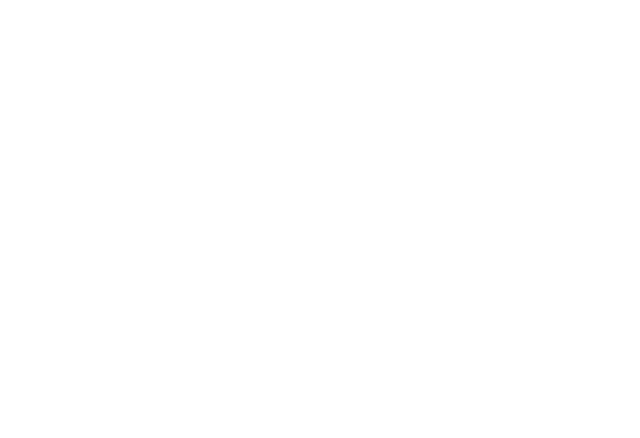
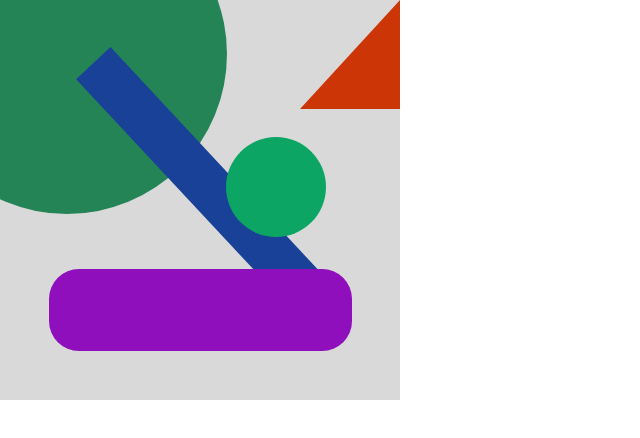
Before and after one commit to Aldar0K/pixel-perfect-figures, a plain HTML site: page index.html in a window 1280 px wide. Shown: the whole page, without its empty margins (0-640 px from the left). Drawn offline with Linux system fonts and the light colour scheme.

Commit message:
feat: finish task

```diff
--- a/index.html
+++ b/index.html
@@ -8,6 +8,12 @@
   <link rel="stylesheet" href="./style.css">
 </head>
 <body>
-
+  <div class="container">
+    <span class="circle-small"></span>
+    <span class="circle-big"></span>
+    <span class="triangle"></span>
+    <span class="rectangle"></span>
+    <span class="oval"></span>
+  </div>
 </body>
 </html>
--- a/style.css
+++ b/style.css
@@ -0,0 +1,124 @@
+/* Reset styles */
+*{
+	padding: 0;
+	margin: 0;
+	border: 0;
+}
+*,*:before,*:after{
+	-moz-box-sizing: border-box;
+	-webkit-box-sizing: border-box;
+	box-sizing: border-box;
+}
+:focus,:active{outline: none;}
+a:focus,a:active{outline: none;}
+
+nav,footer, main, header,aside{display: block;}
+
+html,body{
+	height: 100%;
+	width: 100%;
+	font-size: 100%;
+	line-height: 1;
+	font-size: 14px;
+	-ms-text-size-adjust: 100%;
+	-moz-text-size-adjust: 100%;
+	-webkit-text-size-adjust: 100%;
+}
+input,button,textarea{font-family:inherit;}
+
+input::-ms-clear{display: none;}
+button{cursor: pointer;}
+button::-moz-focus-inner {padding:0;border:0;}
+a, a:visited{text-decoration: none;}
+a:hover{text-decoration: none;}
+ul li{list-style: none;}
+img{vertical-align: top;}
+
+h1,h2,h3,h4,h5,h6{font-size:inherit;font-weight: 400;}
+/*--------------------*/
+
+.container {
+  position: relative;
+
+  height: 400px;
+  width: 400px;
+
+  background-color: #d9d9d9;
+
+  overflow: hidden;
+}
+
+.circle-small {
+  position: absolute;
+  z-index: 3;
+
+  top: 137px;
+  right: 74px;
+
+	height: 100px;
+  width: 100px;
+
+	background-color: #0ca564;
+	-moz-border-radius: 100%;
+	-webkit-border-radius: 100%;
+	border-radius: 100%;
+}
+
+.circle-big {
+  position: absolute;
+  z-index: 1;
+
+  top: -106px;
+  left: -93px;
+
+	height: 320px;
+  width: 320px;
+
+	background-color: #248456;
+	-moz-border-radius: 100%;
+	-webkit-border-radius: 100%;
+	border-radius: 100%;
+}
+
+.triangle {
+  position: absolute;
+
+  top: 0;
+  right: 0;
+
+  width: 0;
+	height: 0;
+
+	border-bottom: 109px solid #cc3506;
+	border-left: 100px solid transparent;
+}
+
+.rectangle {
+  position: absolute;
+  z-index: 2;
+
+  top: 153px;
+  left: 44px;
+
+	height: 47px;
+  width: 310px;
+	background-color: #184197;
+
+  transform: rotate(47deg);
+}
+
+.oval {
+  position: absolute;
+  z-index: 3;
+
+  top: 269px;
+  left: 49px;
+
+  width: 303px;
+	height: 82px;
+
+  background-color: #8f0fbc;
+	-moz-border-radius: 30px;
+	-webkit-border-radius: 30px;
+	border-radius: 30px;
+}
```
